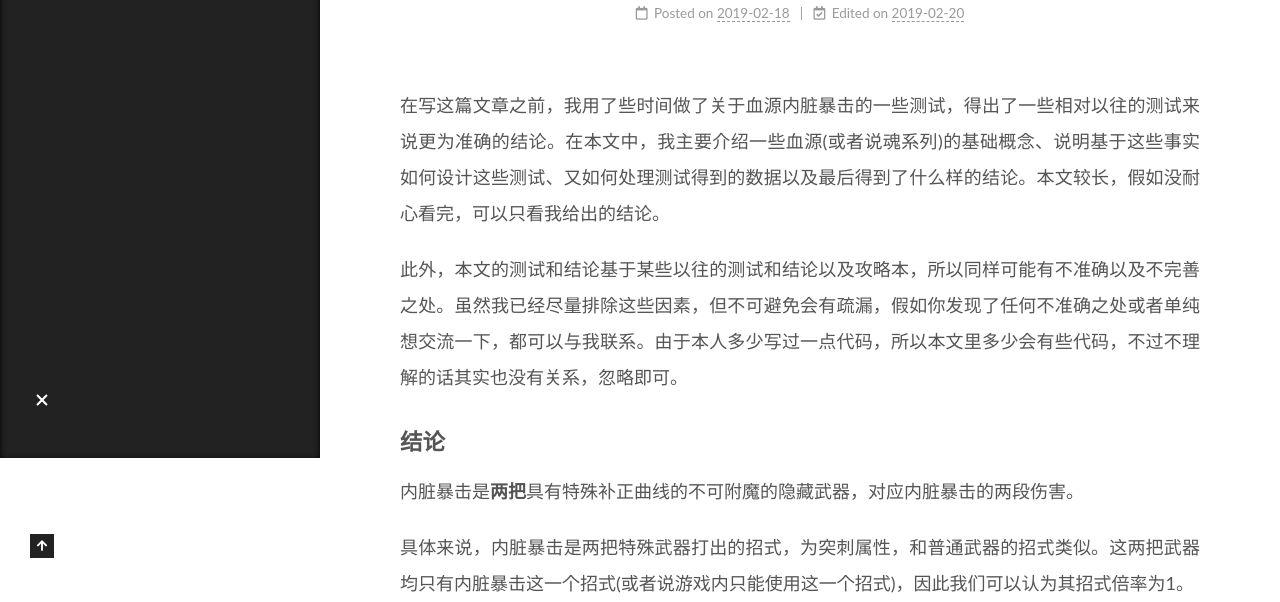
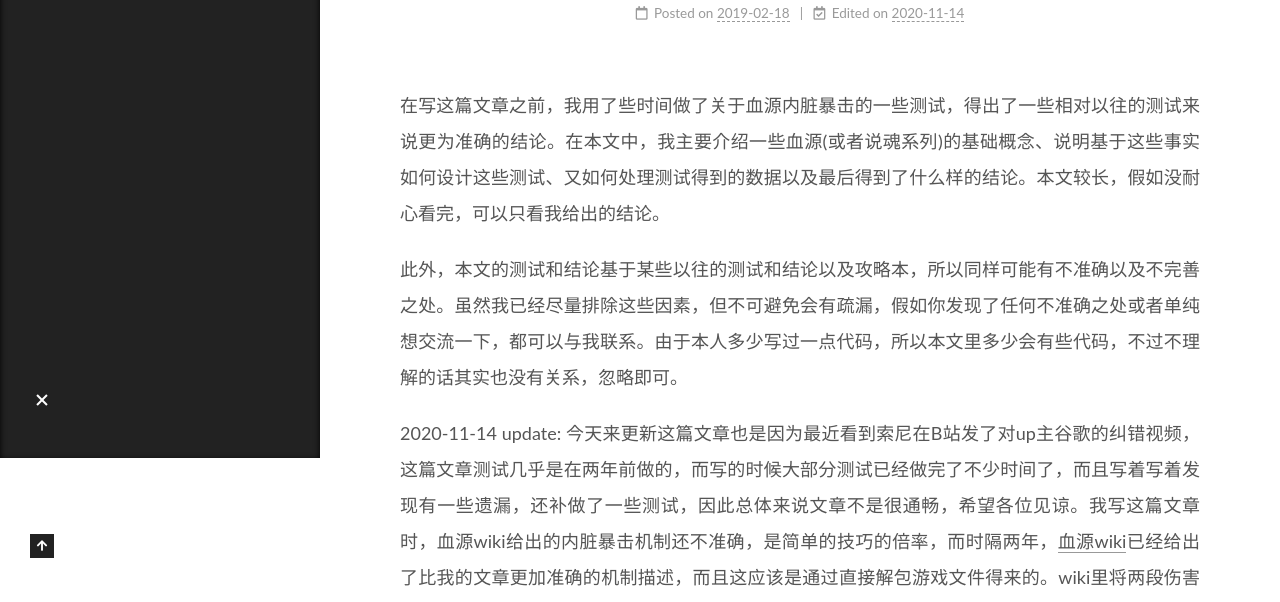
Before and after one commit to dearfl/dearfl.github.io, a plain HTML site: page p/52b9d5e6/index.html in a window 1280 px wide. Shown: the part 342-944 px from the top of the page. Drawn offline with nearby package versions, Linux system fonts and the light colour scheme.

Commit message:
<update> bloodborne viceral attacks

```diff
--- a/p/52b9d5e6/index.html
+++ b/p/52b9d5e6/index.html
@@ -36,7 +36,7 @@
 <meta property="og:image" content="https://i.loli.net/2019/07/21/5d3363843582a90768.png">
 <meta property="og:image" content="https://i.loli.net/2019/07/21/5d3363843571f94836.png">
 <meta property="article:published_time" content="2019-02-17T22:54:00.000Z">
-<meta property="article:modified_time" content="2019-02-19T16:48:00.000Z">
+<meta property="article:modified_time" content="2020-11-14T03:41:00.000Z">
 <meta property="article:author" content="dearfl">
 <meta name="twitter:card" content="summary">
 <meta name="twitter:image" content="https://i.loli.net/2019/07/21/5d3363843593f67287.png">
@@ -189,7 +189,7 @@
                   <i class="far fa-calendar-check"></i>
                 </span>
                 <span class="post-meta-item-text">Edited on</span>
-                <time title="Modified: 2019-02-20 00:48:00" itemprop="dateModified" datetime="2019-02-20T00:48:00+08:00">2019-02-20</time>
+                <time title="Modified: 2020-11-14 11:41:00" itemprop="dateModified" datetime="2020-11-14T11:41:00+08:00">2020-11-14</time>
               </span>
 
 
@@ -207,6 +207,7 @@
 <a id="more"></a>
 
 <p>此外，本文的测试和结论基于某些以往的测试和结论以及攻略本，所以同样可能有不准确以及不完善之处。虽然我已经尽量排除这些因素，但不可避免会有疏漏，假如你发现了任何不准确之处或者单纯想交流一下，都可以与我联系。由于本人多少写过一点代码，所以本文里多少会有些代码，不过不理解的话其实也没有关系，忽略即可。</p>
+<p>2020-11-14 update: 今天来更新这篇文章也是因为最近看到索尼在B站发了对up主谷歌的纠错视频，这篇文章测试几乎是在两年前做的，而写的时候大部分测试已经做完了不少时间了，而且写着写着发现有一些遗漏，还补做了一些测试，因此总体来说文章不是很通畅，希望各位见谅。我写这篇文章时，血源wiki给出的内脏暴击机制还不准确，是简单的技巧的倍率，而时隔两年，<a href="https://www.bloodborne-wiki.com/2015/03/visceral-attacks.html" target="_blank" rel="noopener">血源wiki</a>已经给出了比我的文章更加准确的机制描述，而且这应该是通过直接解包游戏文件得来的。wiki里将两段伤害视作是武器的不同招式，而且第二段伤害针对不同触发方式有着不同的招式倍率。这种描述比我的更加简洁，显然也更正确。大家了解内脏暴击机制时，还是应以wiki为准。我在做测试之前，已经根据一些游戏现象怀疑内脏暴击的本质是武器，这个测试严格来说只是做了一些验证，严格来说，这篇文章并没有多少技术含量，而大都是“苦力活“，主要难点主要在分开测试属性和等级，我技术一般，而且本身偏向于枪反打法，只加力量拿到所有继承人符文并且成功使用失败者bug就是我最主要做的事也是最难的事了。做这些测试、写这篇文章的初衷之一也是因为之前各处关于血源的内脏暴击机制解释，大都不是很准确也不完整，对于一个热爱血源的玩家来说，还是一件挺遗憾的事情，总之能对大家有用，还是挺开心的，血源也要登录PS5了，希望到时候能畅享60帧的流畅血源。<del>FS社垃圾优化，还爱疯狂塞粒子特效，会不会掉帧自己心里没点B数嘛</del></p>
 <h3 id="结论"><a href="#结论" class="headerlink" title="结论"></a>结论</h3><p>内脏暴击是<strong>两把</strong>具有特殊补正曲线的不可附魔的隐藏武器，对应内脏暴击的两段伤害。</p>
 <p>具体来说，内脏暴击是两把特殊武器打出的招式，为突刺属性，和普通武器的招式类似。这两把武器均只有内脏暴击这一个招式(或者说游戏内只能使用这一个招式)，因此我们可以认为其招式倍率为1。</p>
 <p>具体到这两把武器本身，两把武器只有基础攻击力的区别，根据玩家等级，有11种不同的强化等级，同样与普通武器的强化等级类似，只是普通武器直接用血石材料升级，而内脏暴击武器自动随着玩家等级而升级。其不同强化等级对应的基础攻击力、玩家等级如下表所示。作为特殊武器，自带与强化等级无关的1.3(S)技巧补正，但其补正曲线与普通武器不同，我的测试的目的之一，就是确定其补正曲线。此外，其攻击力与伤害还与宝石、符文、兽丸、附魔、部分武器特殊效果加成相关，具体来说，任何装备中的右手武器上的宝石同样可以作用于内脏暴击，但其是否真正有效取决于不可附魔武器与宝石的作用规则，但作用规则这一点，没有做严格的验证。三个爪印符文直接增加10/20/30%的内脏暴击伤害，互相可以乘法叠加，且取整至整数百分比。兽丸可以增加至多70%的内脏暴击攻击力。附魔同样可以增加对应元素的攻击力，相当于对应属性的固伤宝石。特殊效果部分包括锯齿加成、教会加成和部分武器自带的特殊效果。除此之外，其攻击力或伤害与右手武器强化等级、灵视、玩家武器种类、右手武器宝石等因素没有直接关系。</p>
```
Also changed, not shown: index.html (+1 -1 lines).
